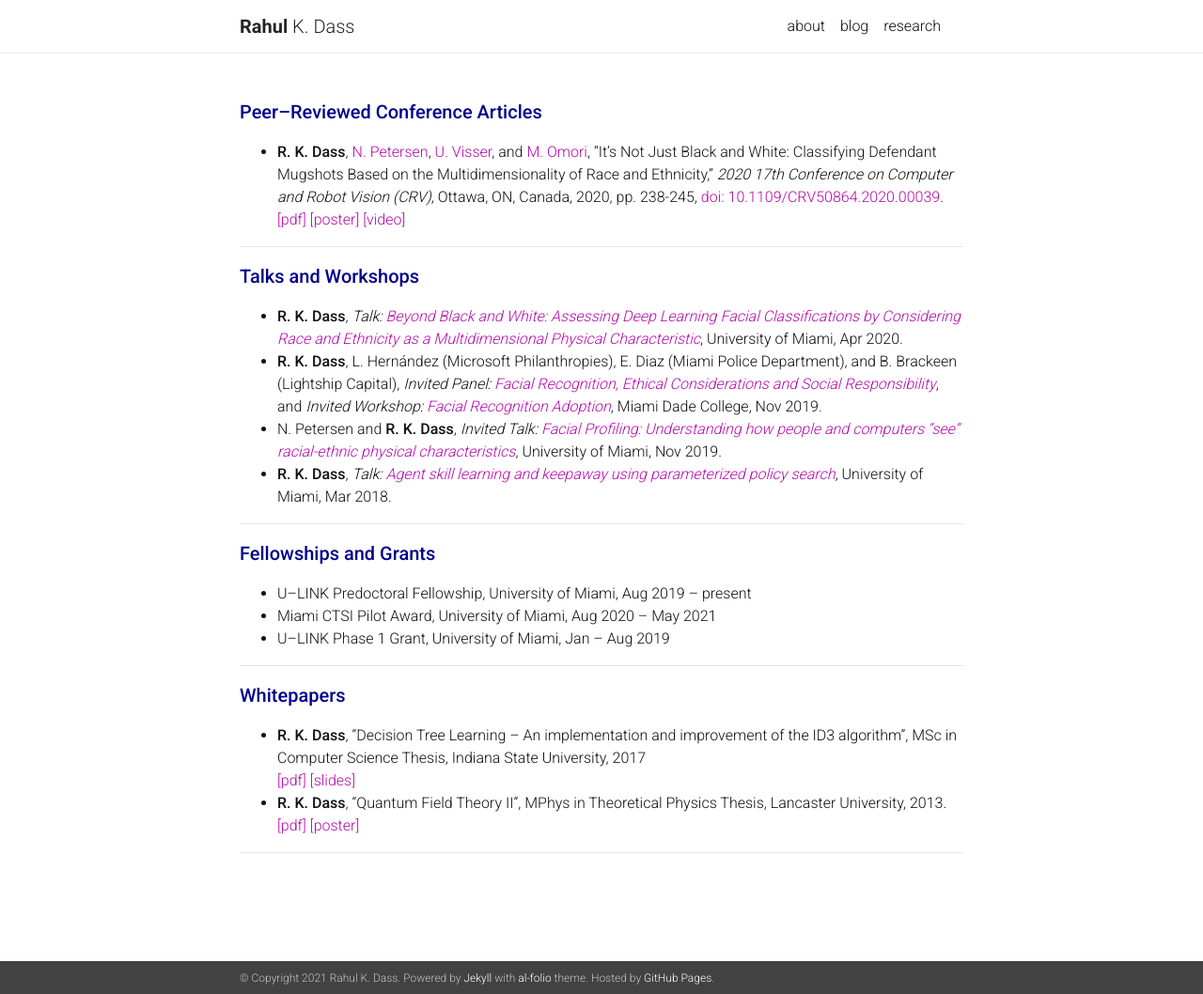
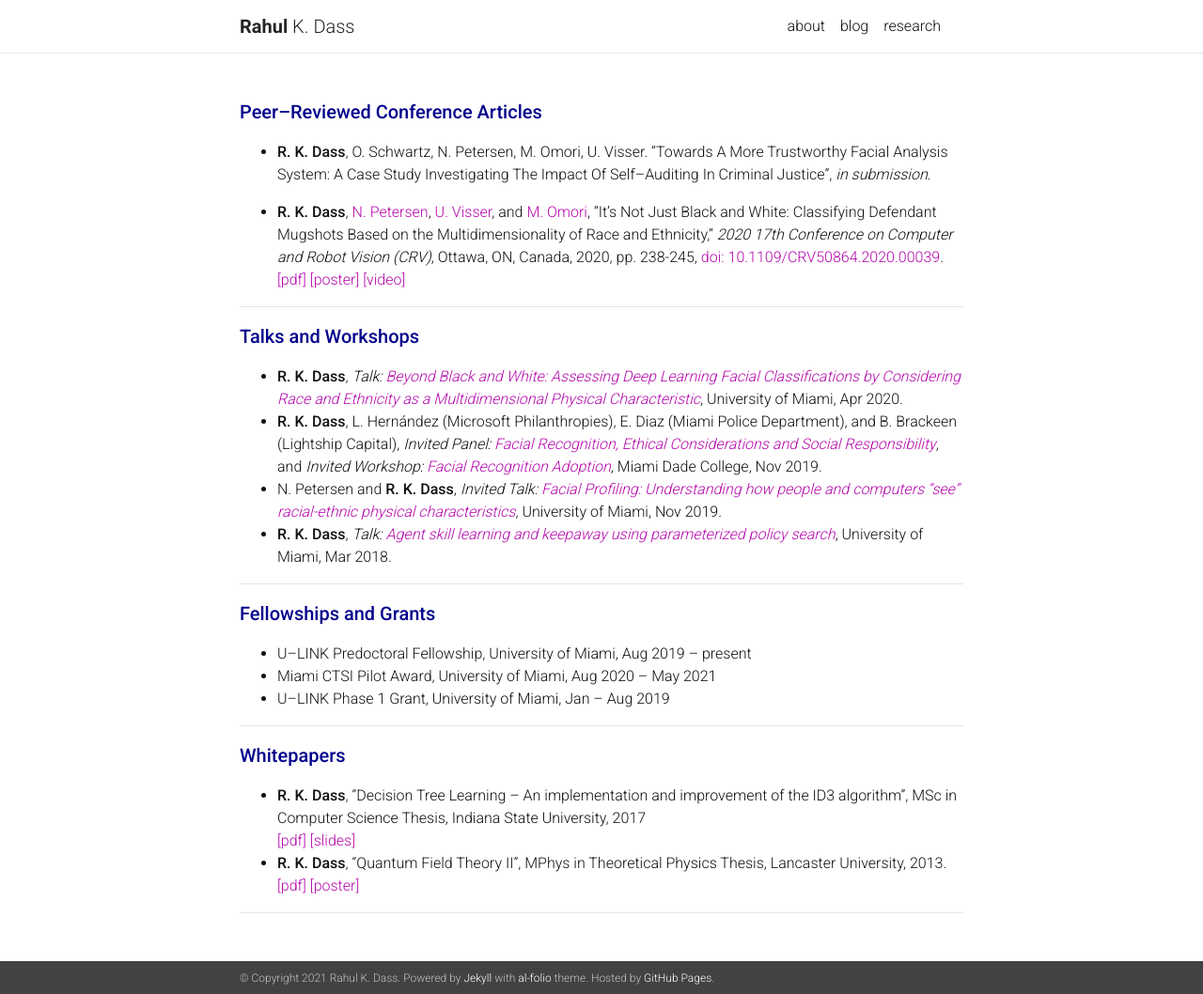
Before and after one commit to rkdass/rkdass.github.io, a Jekyll site: the page built from _pages/research.md, in a window 1280 px wide and 1058 px high. Shown: the whole window at 94% size. Built offline with Jekyll 4.4.1, drawn with Linux system fonts in a browser that asks for light colours; nearby versions of some CDN libraries; a style sheet for code colours, icons or effects is not loaded.

Commit message:
added new paper submission to research

```diff
--- a/_pages/research.md
+++ b/_pages/research.md
@@ -8,6 +8,8 @@ nav: true
 ---
 
 <span style="color:darkblue; font-size:1.25em">**Peer--Reviewed Conference Articles**</span>
+
+* **R. K. Dass**, O. Schwartz, N. Petersen, M. Omori, U. Visser. "Towards A More Trustworthy Facial Analysis System: A Case Study Investigating The Impact Of Self--Auditing In Criminal Justice", *in submission*. <br />
 
 * **R. K. Dass**, [N. Petersen](https://people.miami.edu/profile/nxp161@miami.edu#panelCareer){:target="\_blank"}, [U. Visser](https://www.cs.miami.edu/home/visser/"){:target="\_blank"}, and [M. Omori](https://www.umsl.edu/ccj/faculty/Omori.html){:target="\_blank"}, "It’s Not Just Black and White: Classifying Defendant Mugshots Based on the Multidimensionality of Race and Ethnicity," *2020 17th Conference on Computer and Robot Vision (CRV)*, Ottawa, ON, Canada, 2020, pp. 238-245, [doi: 10.1109/CRV50864.2020.00039](https://ieeexplore.ieee.org/abstract/document/9108677){:target="\_blank"}. <br />
 [[pdf]](/assets/pdf/ai_crv_2020.pdf){:target="\_blank"} [[poster]](/assets/pdf/ai_crv_poster2020.pdf){:target="\_blank"} [[video]](https://youtu.be/o4XtAekWSLQ){:target="\_blank"}
```
